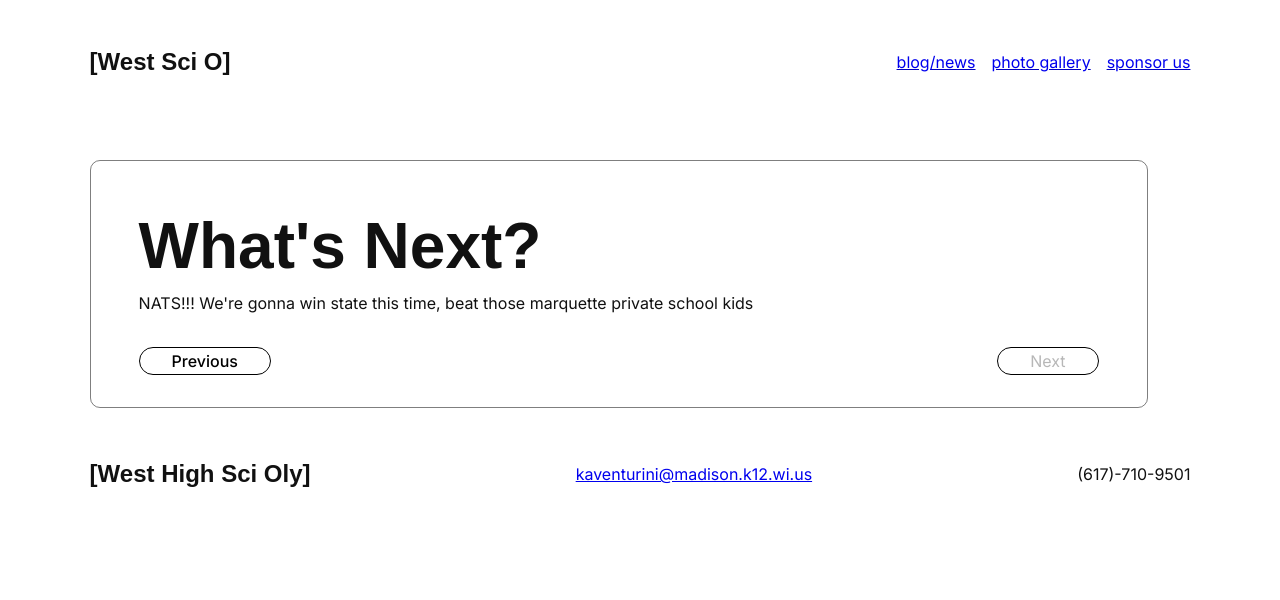
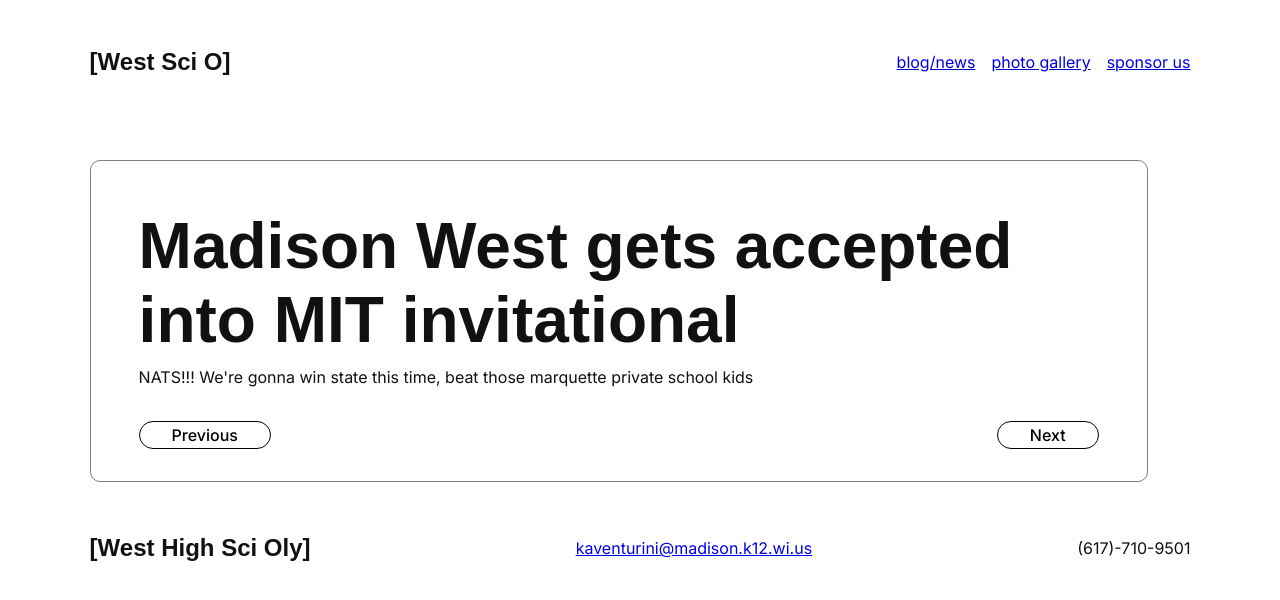
Before and after one commit to nmd102/west-scioly-mockup, a Next.js app: page /blog/whats-next in a window 1280 px wide. Shown: the top 600 px of the page. Built offline with nearby package versions, Linux system fonts and the light colour scheme; a web font is replaced by a local one.

Commit message:
Fixed Build issues, should be up now!

```diff
--- a/public/blog/mit-accepted.json
+++ /dev/null
@@ -1,6 +0,0 @@
-{
-  "title": "Madison West gets accepted into MIT invitational",
-  "content": "Madison west gets accepted into MIT invitational after kevin camps the sign up spreadsheet.\n\nSuch a great occasion.\n\n![/media/blog/mit.jpg](/media/blog/mit.jpg)\nWhere we are going on January 20th. ",
-  "previous": "test-story-2",
-  "next": "whats-next"
-}
--- a/public/blog/whats-next.json
+++ /dev/null
@@ -1,5 +0,0 @@
-{
-  "title": "What's Next?",
-  "content": "NATS!!! We're gonna win state this time, beat those marquette private school kids",
-  "previous": "mit-accepted"
-}
--- a/src/pages/404.jsx
+++ b/src/pages/404.jsx
@@ -1,11 +1,12 @@
 import Link from 'next/link'
 import styles from '../styles/404.module.scss'
 import Image from "next/image";
+
 export default function FOF() {
   return <main id={styles.main}>
     <Image src="https://media.tenor.com/ZBIsRzLZfoYAAAAC/spongebob-where.gif" alt="Spongebob looking" width={100} height={100}/>
     <h1>[404] - Page Not Found</h1>
-    <Link href="">
+    <Link href="/">
     </Link>
   </main>
 }
--- a/src/pages/blog.jsx
+++ b/src/pages/blog.jsx
@@ -14,7 +14,7 @@
       {items.map((item, key) => {
         return (<Link key={key} href={`blog/${item.slug}`}>
           <button className={styles.lessonCard}>
-            <Image src={item.img} alt={item.title}/>
+            <Image src={item.img} alt={item.title} width={100} height={100}/>
             <h2>{item.title}</h2>
             <p>{item.description}</p>
           </button>
--- a/src/pages/blog/[id].jsx
+++ /dev/null
@@ -1,50 +0,0 @@
-import { useRouter } from 'next/router'
-import ReactMarkdown from 'react-markdown'
-import rehypeRaw from 'rehype-raw'
-import styles from '../../styles/Lessons.module.scss'
-import Link from 'next/link'
-
-import Metatags from "../../components/Metatags"
-
-export default function Lesson({ info }) {
-  const router = useRouter()
-  const { id } = router.query
-
-  return (<>
-    <Metatags title={info.title} description="read all about it on the WHSO blog"/>
-    <main id={styles.page}>
-      <div id={styles.content}>
-        <h1>{info.title}</h1>
-        <ReactMarkdown rehypePlugins={[rehypeRaw]}>{info.content}</ReactMarkdown>
-
-        <div id={styles.bottomButtons}>
-          {info.previous &&
-            <Link href={info.previous}>
-              <button className="btn">Previous</button>
-            </Link>
-          }
-          {!info.previous &&
-            <button className="btn" disabled>Previous</button>
-          }
-          {info.next &&
-            <Link href={info.next}>
-              <button className="btn">Next</button>
-            </Link>
-          }
-          {!info.next &&
-            <button className="btn" disabled>Next</button>
-          }
-        </div>
-      </div>
-    </main>
-  </>)
-}
-
-export async function getServerSideProps({ params }) {
-  const req = await fetch(`https://localhost:3000/blog/${params.id}.json`);
-  const data = await req.json();
-
-  return {
-    props: { info: data },
-  }
-}
--- a/src/pages/blog/index.jsx
+++ /dev/null
@@ -1,3 +0,0 @@
-export default function Lesson() {
-    return null;
-}
--- /dev/null
+++ b/src/pages/blog/whats-next.jsx
@@ -0,0 +1,27 @@
+import Link from 'next/link'
+import Metatags from "../../components/Metatags"
+import styles from '../../styles/Lessons.module.scss'
+import ReactMarkdown from "react-markdown";
+import rehypeRaw from "rehype-raw";
+
+export default function WhatsNext() {
+    return(
+        <>
+            <Metatags title={"What's Next?"} description={"read all about it on the WHSO blog"} />
+            <main id={styles.page}>
+                <div id={styles.content}>
+                    <h1>Madison West gets accepted into MIT invitational</h1>
+                    <ReactMarkdown rehypePlugins={[rehypeRaw]}>{"NATS!!! We're gonna win state this time, beat those marquette private school kids"}</ReactMarkdown>
+                    <div id={styles.bottomButtons}>
+                        <Link href={"/blog/mit-accepted"}>
+                            <button className="btn">Previous</button>
+                        </Link>
+                        <Link href={"/blog/mit-accepted"}>
+                            <button className="btn">Next</button>
+                        </Link>
+                    </div>
+                </div>
+            </main>
+        </>
+    )
+}
```
Also changed, not shown: public/blog/blogs.json (added, +13 -0 lines), src/pages/blog/mit-accepted.jsx (added, +27 -0 lines).
